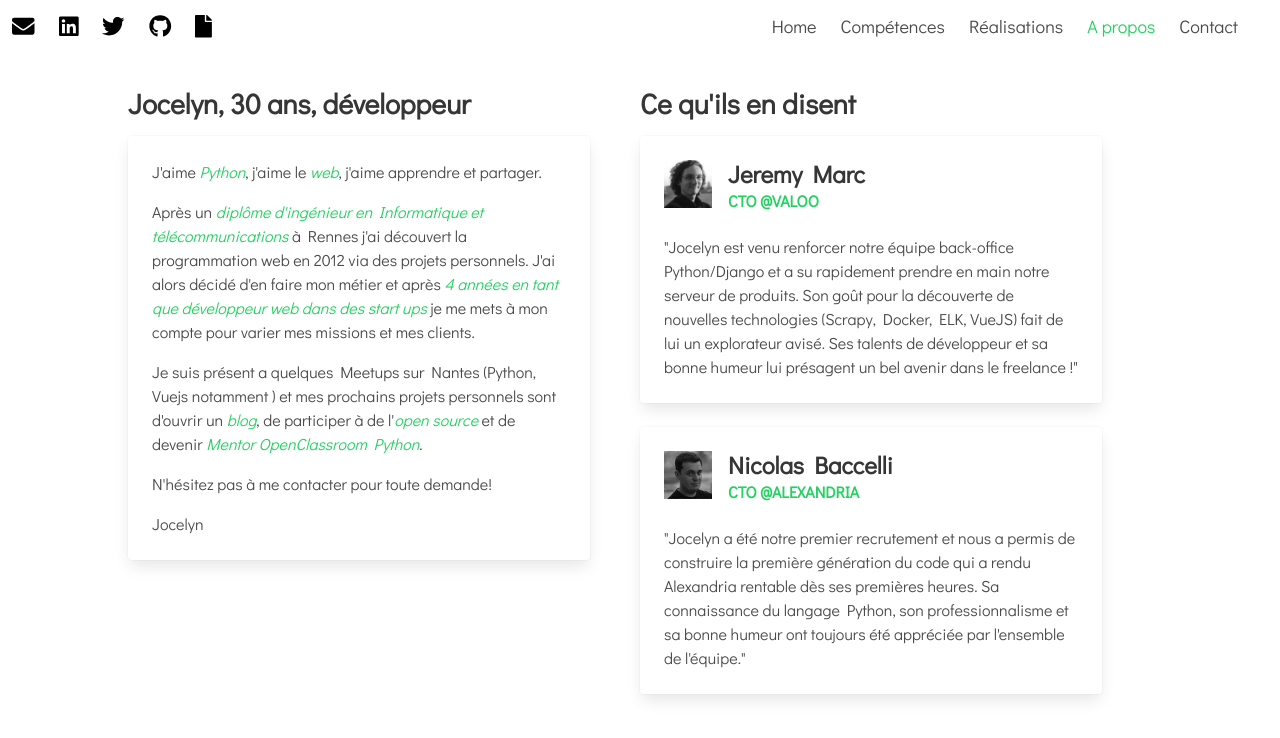
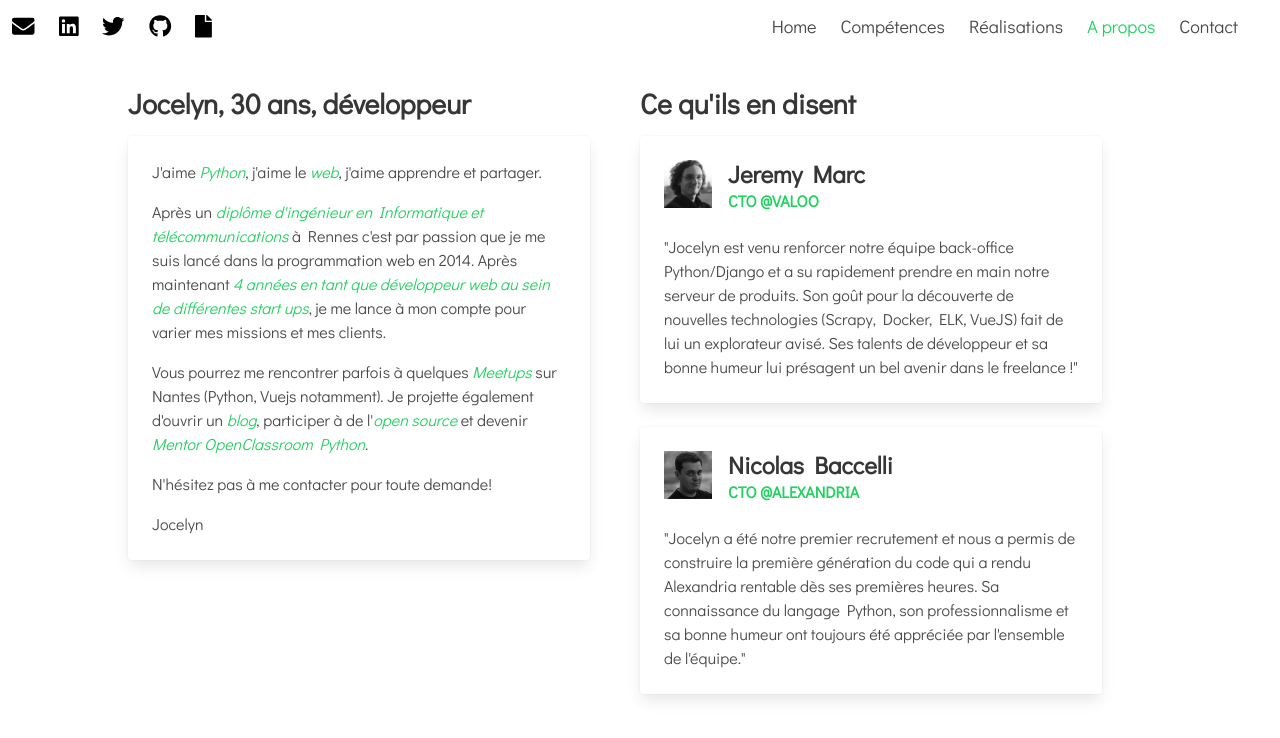
Before and after one commit to jocelyngriselle/jocelyngriselle.github.io, a Vue app: page /#/about in a window 1280 px wide. Shown: the top 738 px of the page. Built offline with nearby package versions, Linux system fonts and the light colour scheme.

Commit message:
update bio

```diff
--- a/src/pages/About.vue
+++ b/src/pages/About.vue
@@ -6,14 +6,13 @@
         <div class="card-content">
       <p>J'aime <em>Python</em>, j'aime le <em>web</em>, j'aime apprendre et partager.</p>
       <p>Après un <em>diplôme d'ingénieur en Informatique et
-        télécommunications</em> à Rennes j'ai découvert la programmation web
-        en 2012 via des projets personnels.
-        J'ai alors décidé d'en faire mon métier et après <em>4 années en tant
-        que développeur web dans des start ups</em> je me mets à mon compte
+        télécommunications</em> à Rennes c'est par passion que je me
+        suis lancé dans la programmation web en 2014. Après maintenant <em>4 années en tant
+        que développeur web au sein de différentes start ups</em>, je me lance à mon compte
         pour varier mes missions et mes clients.</p>
-      <p>Je suis présent a quelques Meetups sur Nantes (Python, Vuejs notamment )
-        et mes prochains projets personnels sont d'ouvrir un <em>blog</em>, de
-        participer à de l'<em>open source</em> et de devenir <em>Mentor
+      <p>Vous pourrez me rencontrer parfois à quelques <em>Meetups</em> sur Nantes (Python, Vuejs notamment).
+        Je projette également d'ouvrir un <em>blog</em>,
+        participer à de l'<em>open source</em> et devenir <em>Mentor
         OpenClassroom Python</em>.</p>
         <p>N'hésitez pas à me contacter pour toute demande!</p>
         <p>Jocelyn</p>
```
